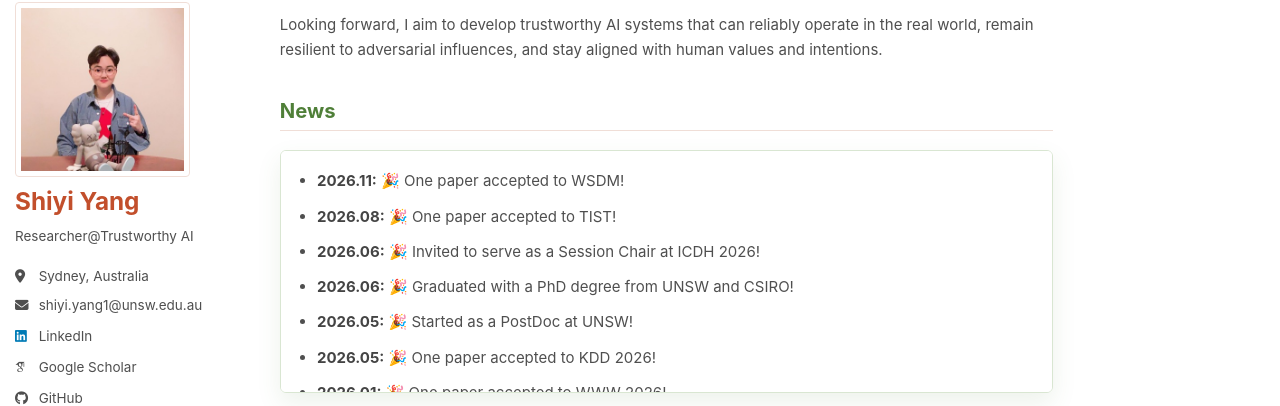
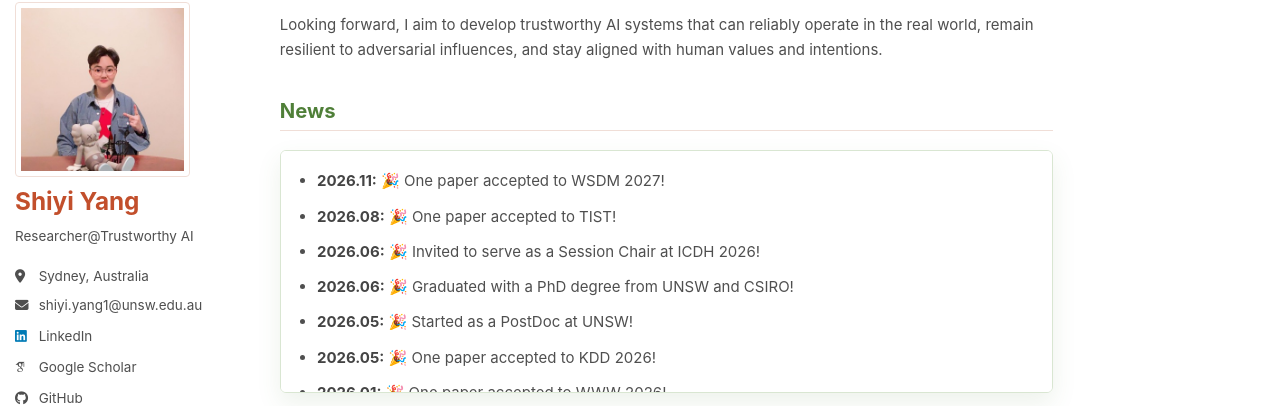
Before and after one commit to shiyiyang-ai/shiyiyang-ai.github.io, a Jekyll site: the page built from _pages/about.md, in a window 1280 px wide and 900 px high, scrolled down 734 px. Shown: the part 89-495 px from the top of the window. Built offline with Jekyll 4.4.1, drawn with Linux system fonts in a browser that asks for light colours; some web fonts are replaced; a script bundle is joined from its source files by our own code; library files that are not in the unit come from our copies.

Commit message:
Specify WSDM 2027 in news

```diff
--- a/_pages/about.md
+++ b/_pages/about.md
@@ -26,7 +26,7 @@ Looking forward, I aim to develop trustworthy AI systems that can reliably opera
 
 <div class="news-panel">
   <ul class="news-list">
-    <li><strong>2026.11:</strong> 🎉 One paper accepted to WSDM!</li>
+    <li><strong>2026.11:</strong> 🎉 One paper accepted to WSDM 2027!</li>
     <li><strong>2026.08:</strong> 🎉 One paper accepted to TIST!</li>
     <li><strong>2026.06:</strong> 🎉 Invited to serve as a Session Chair at ICDH 2026!</li>
     <li><strong>2026.06:</strong> 🎉 Graduated with a PhD degree from UNSW and CSIRO!</li>
```
